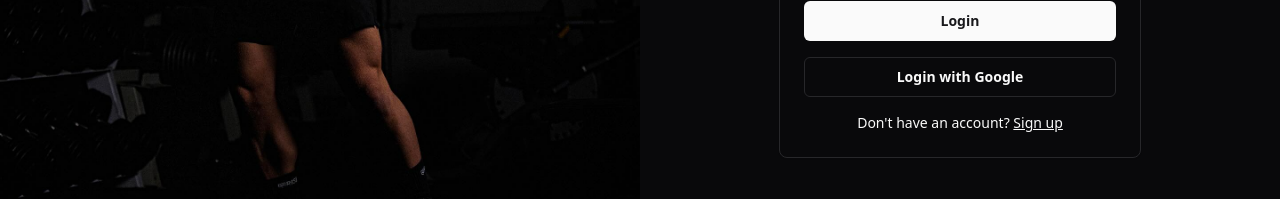
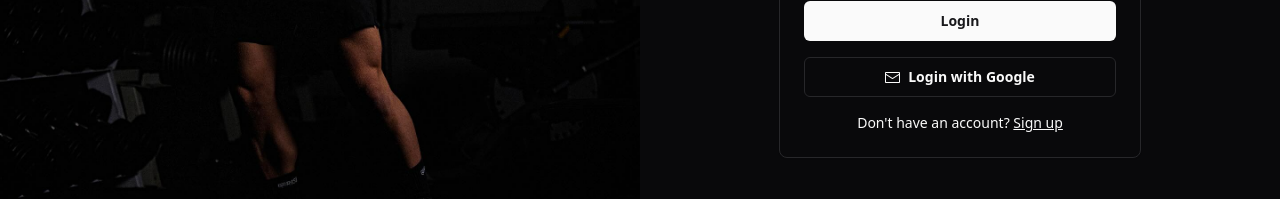
Before and after one commit to jesvirzuniega/workout-log, a Next.js app: page /login in a window 1280 px wide. Shown: the part 467-666 px from the top of the page. Built offline with nearby package versions, Linux system fonts and the light colour scheme; no server answers.

Commit message:
add oauth google sign in feature

```diff
--- a/src/app/(auth)/actions.ts
+++ b/src/app/(auth)/actions.ts
@@ -57,3 +57,16 @@ export async function signOut() {
   if (error) throw error
   redirect('/login')
 }
+
+export async function signInWithGoogle() {
+  const supabase = createClient()
+  const { data, error } = await supabase.auth.signInWithOAuth({
+    provider: 'google',
+    options: {
+      // TODO: find a way to dynamically get the origin
+      redirectTo: `http://localhost:5000/auth/callback`,
+    },
+  })
+  if (error) throw error
+  redirect(data.url)
+}
--- a/src/app/(auth)/login/login-form.tsx
+++ b/src/app/(auth)/login/login-form.tsx
@@ -2,6 +2,7 @@
 import Link from "next/link"
 
 import { Button } from "@/components/ui/button"
+import { EnvelopeClosedIcon } from "@radix-ui/react-icons"
 import { z } from "zod"
 import { useForm } from "react-hook-form"
 import { zodResolver } from "@hookform/resolvers/zod"
@@ -15,7 +16,7 @@ import {
 } from "@/components/ui/form"
 import { Input } from "@/components/ui/input"
 import { loginFormSchema } from '@/validations/profile'
-import { login } from '../actions'
+import { login, signInWithGoogle } from '../actions'
 
 export default function LoginForm() {
 
@@ -82,8 +83,8 @@ export default function LoginForm() {
         <Button type="submit" className="w-full">
           Login
         </Button>
-        {/* TODO: Google SSO */}
-        <Button variant="outline" className="w-full">
+        <Button type="button" variant="outline" className="w-full" onClick={() => signInWithGoogle()}>
+          <EnvelopeClosedIcon className="mr-2"/>
           Login with Google
         </Button>
       </form>
--- a/src/app/(auth)/signup/signup-form.tsx
+++ b/src/app/(auth)/signup/signup-form.tsx
@@ -135,7 +135,7 @@ export default function SignUpForm() {
         </Button>
         <Button variant="outline" className="w-full">
           <EnvelopeOpenIcon className="mr-2"/>
-          Sign up with Gmail
+          Sign up with Google
         </Button>
       </form>
     </Form>
--- /dev/null
+++ b/src/app/auth/callback/route.ts
@@ -0,0 +1,14 @@
+import { createClient } from '@/utils/supabase/server'
+import { NextResponse, NextRequest } from "next/server";
+
+export async function GET(request: NextRequest) {
+  const requestUrl = new URL(request.url);
+  const code = requestUrl.searchParams.get("code");
+
+  if (code) {
+    const supabase = createClient();
+    await supabase.auth.exchangeCodeForSession(code);
+  }
+
+  return NextResponse.redirect(requestUrl.origin);
+}
```
Also changed, not shown: 1 other file (tests, documents, lock files or other folders).
